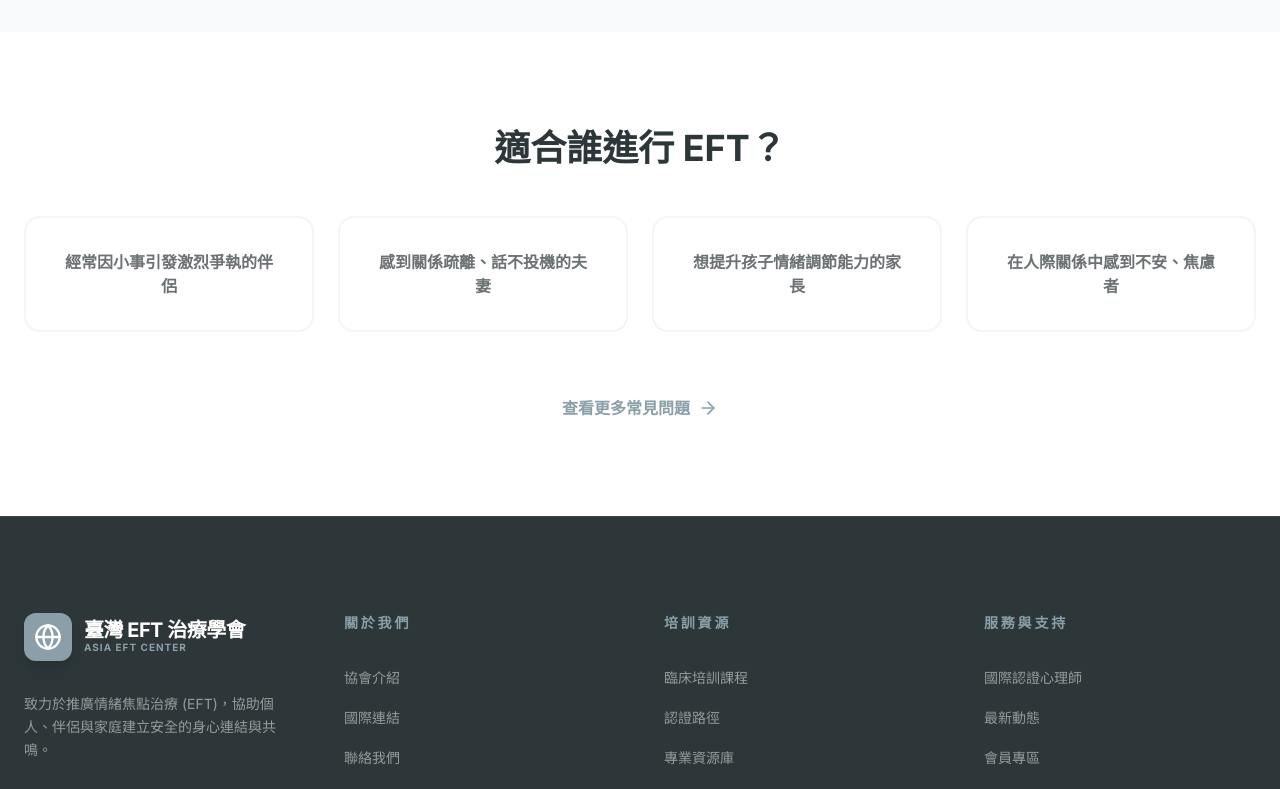
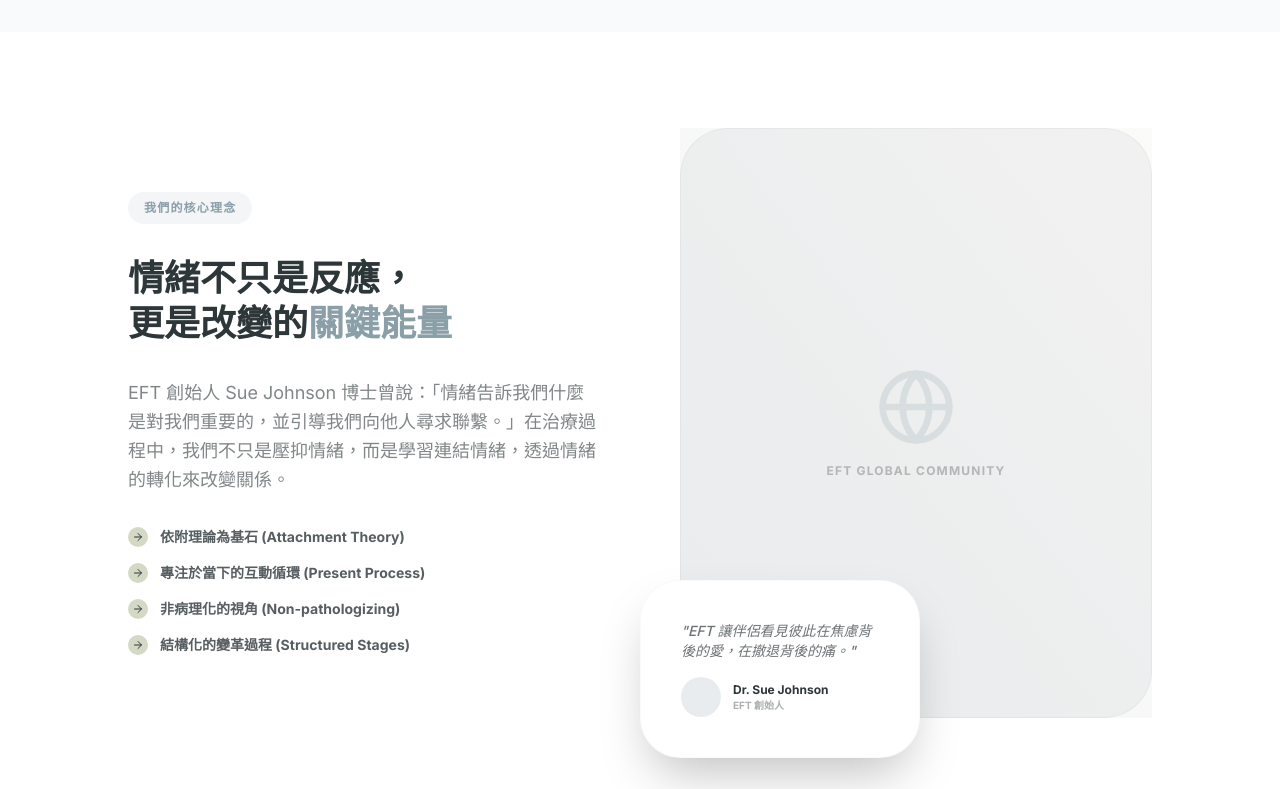
Before and after one commit to ghost1625520/TWEFT, a Next.js app: page /eft-intro in a window 1280 px wide. Shown: the part 1820-2609 px from the top of the page. Built offline with nearby package versions, Linux system fonts and the light colour scheme; no server answers.

Commit message:
fix: middleware 500 error, navbar visibility, and enhance eft-intro content

```diff
--- a/src/app/eft-intro/page.tsx
+++ b/src/app/eft-intro/page.tsx
@@ -7,6 +7,7 @@ import {
   ShieldCheck,
   Zap,
   RefreshCw,
+  Globe,
   ArrowRight
 } from 'lucide-react';
 
@@ -114,25 +115,130 @@ export default function EFTIntroPage() {
         </div>
       </section>
 
+      {/* Detailed Content / Founders */}
+      <section className="py-24 container mx-auto px-6">
+        <div className="max-w-5xl mx-auto space-y-32">
+
+          {/* Philosophy Section */}
+          <div className="grid grid-cols-1 lg:grid-cols-2 gap-20 items-center">
+            <motion.div
+              initial={{ opacity: 0, x: -30 }}
+              whileInView={{ opacity: 1, x: 0 }}
+              viewport={{ once: true }}
+              className="space-y-8"
+            >
+              <div className="inline-block px-4 py-2 bg-primary/10 text-primary rounded-full text-xs font-bold uppercase tracking-widest">
+                我們的核心理念
+              </div>
+              <h2 className="text-4xl font-bold text-dark leading-tight">
+                情緒不只是反應，<br/>更是改變的<span className="text-primary">關鍵能量</span>
+              </h2>
+              <p className="text-lg text-dark/60 leading-relaxed">
+                EFT 創始人 Sue Johnson 博士曾說：「情緒告訴我們什麼是對我們重要的，並引導我們向他人尋求聯繫。」在治療過程中，我們不只是壓抑情緒，而是學習連結情緒，透過情緒的轉化來改變關係。
+              </p>
+              <div className="space-y-4">
+                {[
+                  '依附理論為基石 (Attachment Theory)',
+                  '專注於當下的互動循環 (Present Process)',
+                  '非病理化的視角 (Non-pathologizing)',
+                  '結構化的變革過程 (Structured Stages)'
+                ].map((item, i) => (
+                  <div key={i} className="flex items-center gap-3">
+                    <div className="w-5 h-5 rounded-full bg-accent flex items-center justify-center">
+                      <ArrowRight size={12} className="text-dark" />
+                    </div>
+                    <span className="text-sm font-bold text-dark/80">{item}</span>
+                  </div>
+                ))}
+              </div>
+            </motion.div>
+            <div className="relative">
+              <div className="aspect-[4/5] rounded-[3rem] bg-dark/5 overflow-hidden border border-dark/5">
+                {/* Image Placeholder with Gradient */}
+                <div className="absolute inset-0 bg-gradient-to-tr from-primary/10 to-accent/10 flex items-center justify-center p-12 text-center">
+                   <div className="space-y-4">
+                      <Globe size={80} className="mx-auto text-primary opacity-20" />
+                      <p className="text-xs font-bold text-dark/30 uppercase tracking-widest">EFT Global Community</p>
+                   </div>
+                </div>
+              </div>
+              <div className="absolute -bottom-10 -left-10 p-10 bg-white shadow-2xl rounded-[2.5rem] border border-primary/5 max-w-[280px]">
+                 <p className="text-sm italic font-medium text-dark/70">
+                   "EFT 讓伴侶看見彼此在焦慮背後的愛，在撤退背後的痛。"
+                 </p>
+                 <div className="mt-4 flex items-center gap-3">
+                    <div className="w-10 h-10 rounded-full bg-primary/20" />
+                    <div>
+                       <p className="text-xs font-bold text-dark">Dr. Sue Johnson</p>
+                       <p className="text-[10px] text-dark/40 font-bold">EFT 創始人</p>
+                    </div>
+                 </div>
+              </div>
+            </div>
+          </div>
+
+          <div className="h-px bg-dark/5" />
+
+          {/* Why choose EFT - Stat cards */}
+          <div className="space-y-16">
+            <div className="text-center space-y-4">
+              <h2 className="text-4xl font-bold text-dark">為何選擇 EFT？</h2>
+              <p className="text-dark/60 max-w-2xl mx-auto">它是目前國際上少數能通過嚴謹實證研究，並獲得高度認可的伴侶治療模式。</p>
+            </div>
+            <div className="grid grid-cols-1 md:grid-cols-3 gap-8">
+               {[
+                 { label: '成功率', value: '70-75%', desc: '伴侶能從嚴重的關係困擾中康復' },
+                 { label: '改善率', value: '90%', desc: '關係滿意度在治療後獲得顯著改善' },
+                 { label: '持久性', value: '極高', desc: '追蹤研究顯示療效在治療結束後依然穩定' }
+               ].map((stat, i) => (
+                 <motion.div
+                   key={i}
+                   whileHover={{ y: -5 }}
+                   className="p-10 bg-white border border-primary/10 rounded-3xl text-center space-y-4 hover:shadow-2xl hover:shadow-primary/5 transition-all"
+                 >
+                    <p className="text-5xl font-black text-primary">{stat.value}</p>
+                    <p className="font-bold text-dark">{stat.label}</p>
+                    <p className="text-sm text-dark/60 leading-relaxed">{stat.desc}</p>
+                 </motion.div>
+               ))}
+            </div>
+          </div>
+        </div>
+      </section>
+
       {/* FAQ Section Preview */}
-      <section className="py-24 container mx-auto px-6 text-center">
-        <h2 className="text-4xl font-bold text-dark mb-12">適合誰進行 EFT？</h2>
-        <div className="grid grid-cols-1 md:grid-cols-2 lg:grid-cols-4 gap-6 mb-16">
+      <section className="py-32 bg-dark text-white text-center rounded-t-[5rem] mt-24">
+        <div className="container mx-auto px-6 max-w-4xl">
+          <h2 className="text-4xl font-bold mb-12">適合誰進行 EFT？</h2>
+          <div className="grid grid-cols-1 md:grid-cols-2 gap-6 mb-20 text-left">
             {[
               '經常因小事引發激烈爭執的伴侶',
               '感到關係疏離、話不投機的夫妻',
               '想提升孩子情緒調節能力的家長',
               '在人際關係中感到不安、焦慮者'
             ].map((item, i) => (
-            <div key={i} className="p-8 bg-white border-2 border-primary/10 rounded-2xl flex items-center justify-center text-dark/70 font-bold hover:border-primary transition-colors">
+              <div key={i} className="p-8 bg-white/5 border border-white/10 rounded-[2rem] flex items-start gap-4 group hover:bg-white/10 transition-colors">
+                <div className="w-8 h-8 rounded-full bg-primary/20 flex items-center justify-center shrink-0 text-primary">
+                   <ShieldCheck size={18} />
+                </div>
+                <span className="text-lg font-medium text-white/80 group-hover:text-white transition-colors">
                   {item}
+                </span>
               </div>
             ))}
           </div>
-        <button className="inline-flex items-center gap-2 text-primary font-bold hover:gap-4 transition-all">
-          查看更多常見問題
-          <ArrowRight size={20} />
+          <div className="space-y-6">
+            <h3 className="text-2xl font-bold">準備好開啟情感修復之旅了嗎？</h3>
+            <div className="flex flex-col sm:flex-row items-center justify-center gap-6">
+              <button className="px-12 py-5 bg-accent text-dark font-black rounded-full hover:scale-105 active:scale-95 transition-all shadow-xl shadow-accent/20">
+                尋找認證治療師
               </button>
+              <button className="px-12 py-5 bg-white/10 text-white font-bold rounded-full hover:bg-white/20 transition-all border border-white/10">
+                查看常見問題
+              </button>
+            </div>
+          </div>
+        </div>
       </section>
     </main>
   );
--- a/src/components/Navbar.tsx
+++ b/src/components/Navbar.tsx
@@ -61,16 +61,23 @@ export function Navbar() {
     return () => window.removeEventListener('scroll', handleScroll);
   }, []);
 
+  const isLightPage = !['/', '/portal'].includes(pathname) && !pathname.startsWith('/portal/dashboard');
+
   return (
     <nav className={cn(
       "fixed top-0 left-0 right-0 z-50 transition-all duration-500 px-4 py-4",
       scrolled ? "py-2" : "py-6"
     )}>
       <div className={cn(
-        "max-w-7xl mx-auto rounded-full transition-all duration-500 border border-white/10",
+        "max-w-7xl mx-auto rounded-full transition-all duration-500 border",
         scrolled
-          ? "bg-dark/80 backdrop-blur-xl shadow-2xl px-6 py-2"
-          : "bg-white/5 backdrop-blur-md px-8 py-3"
+          ? "bg-dark/80 backdrop-blur-xl shadow-2xl px-6 py-2 border-white/10"
+          : cn(
+              "backdrop-blur-md px-8 py-3",
+              isLightPage
+                ? "bg-dark/40 border-dark/10 shadow-lg"
+                : "bg-white/5 border-white/10"
+            )
       )}>
         <div className="flex items-center justify-between">
           {/* Logo */}
@@ -79,7 +86,10 @@ export function Navbar() {
               <Globe className="text-white" size={24} />
             </div>
             <div className="flex flex-col text-left">
-              <span className="font-bold text-white tracking-tight text-lg leading-none">臺灣 EFT 治療學會</span>
+              <span className={cn(
+                "font-bold tracking-tight text-lg leading-none transition-colors",
+                scrolled || isLightPage ? "text-white" : "text-white"
+              )}>臺灣 EFT 治療學會</span>
               <span className="text-[10px] text-primary font-bold tracking-widest uppercase">Asia EFT Center</span>
             </div>
           </Link>
```
Also changed, not shown: src/middleware.ts (+55 -59 lines). Lines whose indentation alone changed are shown as unchanged.
